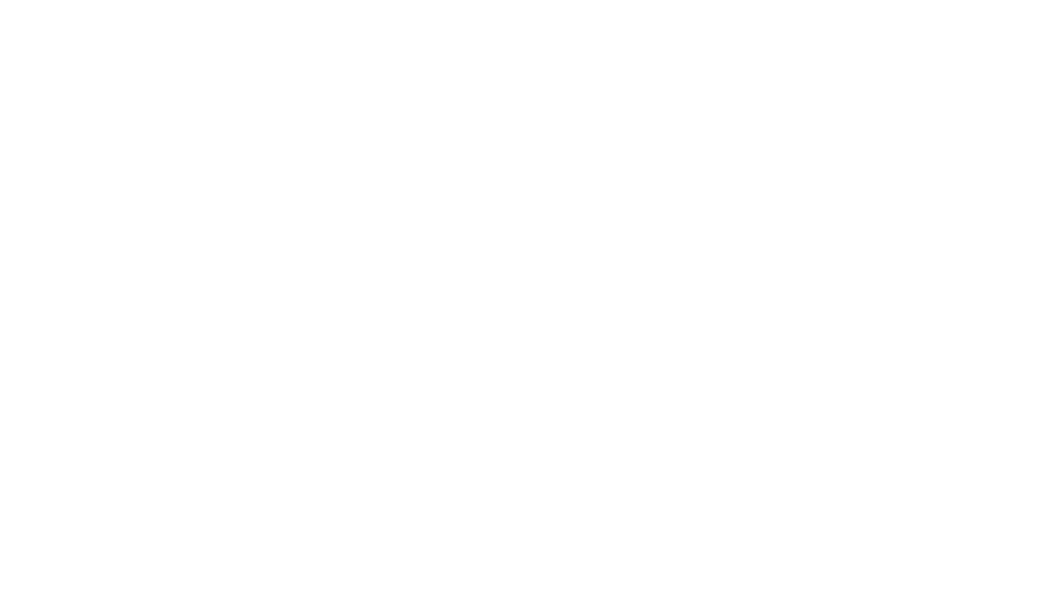
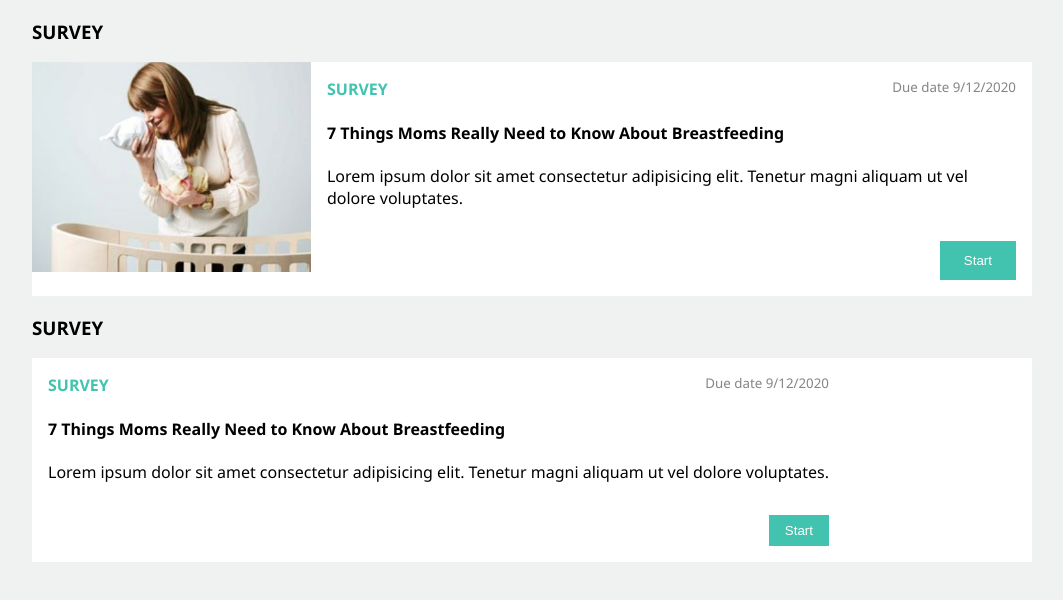
Before and after one commit to a-sala7/fasttrack-task3-sol, a plain HTML site: page index.html in a window 1280 px wide. Shown: the whole page, without its empty margins (108-1171 px from the left). Drawn offline with Linux system fonts and the light colour scheme.

Commit message:
Update main styles. Progress in surveys and their styles

```diff
--- a/index.html
+++ b/index.html
@@ -5,8 +5,44 @@
     <meta http-equiv="X-UA-Compatible" content="IE=edge">
     <meta name="viewport" content="width=device-width, initial-scale=1.0">
     <title>Task 4</title>
+
+    <link rel="stylesheet" href="styles/main.css">
+    <link rel="stylesheet" href="styles/home.css">
 </head>
 <body>
+    <div class="container">
+        <div class="survey">
+            <h3>SURVEY</h3>
+            <div class="survey-card">
+                <div class="survey-card-header">
+                    <img src="assets/images/img.png">
+                </div>
+                <div class="survey-card-body">
+                    <div class="survey-top">
+                        <span>SURVEY</span>
+                        <small>Due date 9/12/2020</small>
+                    </div>
+                    <h4>7 Things Moms Really Need to Know About Breastfeeding</h4>
+                    <p>Lorem ipsum dolor sit amet consectetur adipisicing elit. Tenetur magni aliquam ut vel dolore voluptates.</p>
+                    <button class="btn btn-lg bg-primary text-white">Start</button>
+                </div>
+            </div>
+        </div>
 
+        <div class="survey">
+            <h3>SURVEY</h3>
+            <div class="survey-card">
+                <div class="survey-card-body">
+                    <div class="survey-top">
+                        <span>SURVEY</span>
+                        <small>Due date 9/12/2020</small>
+                    </div>
+                    <h4>7 Things Moms Really Need to Know About Breastfeeding</h4>
+                    <p>Lorem ipsum dolor sit amet consectetur adipisicing elit. Tenetur magni aliquam ut vel dolore voluptates.</p>
+                    <button class="btn btn-sm bg-primary text-white">Start</button>
+                </div>
+            </div>
+        </div>
+    </div>
 </body>
 </html>
--- a/styles/home.css
+++ b/styles/home.css
@@ -0,0 +1,30 @@
+.survey-card {
+    background-color: white;
+    display: flex;
+}
+
+.survey-card-header img {
+    height: 210px;
+}
+
+.survey-top {
+    display: flex;
+    justify-content: space-between;
+}
+
+.survey-top span {
+    font-weight: bold;
+    color: #42C3AF;
+}
+.survey-top small {
+    color: #858585;
+}
+
+.survey-card-body {
+    padding: 1rem;
+}
+
+.survey-card-body .btn {
+    margin-top: 2rem;
+    float: inline-end;
+}
--- a/styles/main.css
+++ b/styles/main.css
@@ -1,6 +1,7 @@
 body {
     margin: 0;
     background-color: #f0f1f1;
+    font-family: 'Segoe UI';
 }
 
 .container {
@@ -12,3 +13,24 @@ body {
 p {
     margin: 0;
 }
+
+.btn {
+    border: none;
+    cursor: pointer;
+}
+.btn-sm {
+    padding: 0.5rem 1rem;
+}
+.btn-lg {
+    padding: 0.75rem 1.5rem;
+}
+
+.text-primary {
+    color: #42C3AF;
+}
+.bg-primary {
+    background-color: #42C3AF;
+}
+.text-white {
+    color: white;
+}
```
